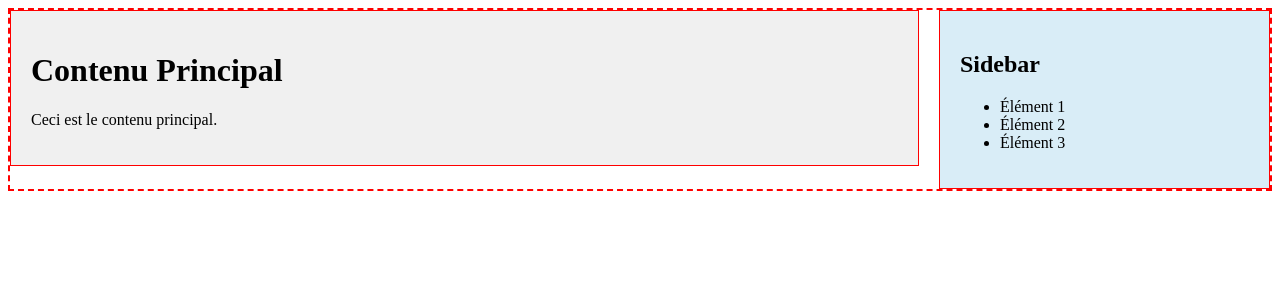
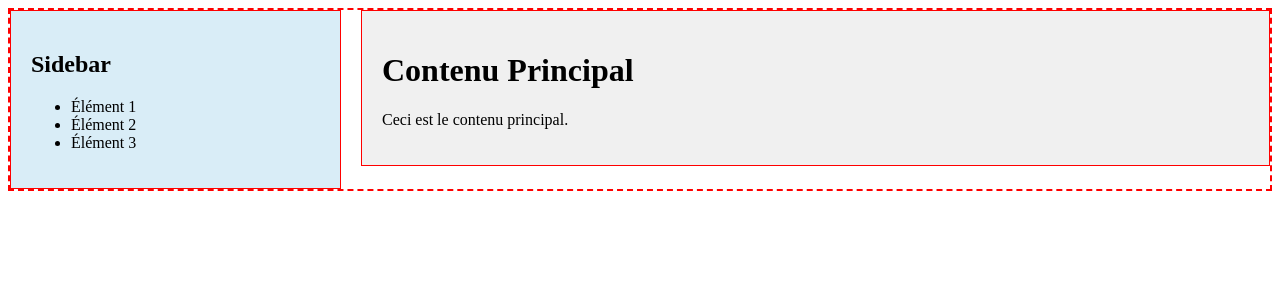
Before and after one commit to lauradelo/lauradelo.github.io, a Jekyll site: the page built from index.md, in a window 1280 px wide. Shown: the top 300 px of the page. Built offline with Jekyll 4.4.1, drawn with Linux system fonts in a browser that asks for light colours; part of the change alters nothing that is shown.

Commit message:
Update default.html

```diff
--- a/_layouts/default.html
+++ b/_layouts/default.html
@@ -8,10 +8,6 @@
 </head>
 <body>
   <div class="container">
-    <main>
-      <h1>Contenu Principal</h1>
-      <p>Ceci est le contenu principal.</p>
-    </main>
     <aside>
       <h2>Sidebar</h2>
       <ul>
@@ -20,6 +16,10 @@
         <li>Élément 3</li>
       </ul>
     </aside>
+    <main>
+      <h1>Contenu Principal</h1>
+      <p>Ceci est le contenu principal.</p>
+    </main>
   </div>
 </body>
 </html>
```
